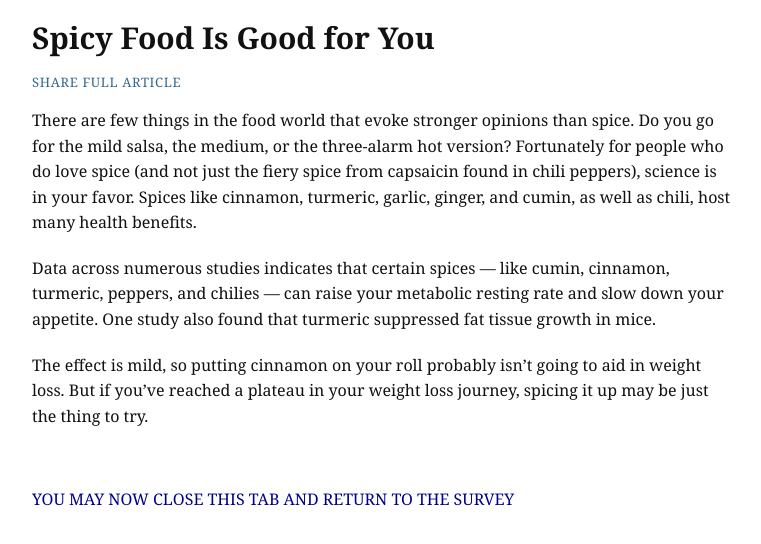
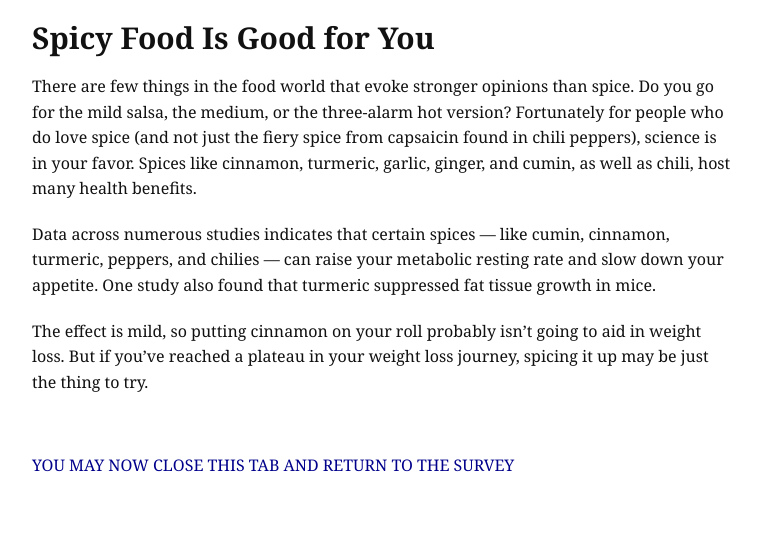
Before and after one commit to AliceMargonari/spicy_healthline, a plain HTML site: page index.html in a window 1280 px wide. Shown: the part 82-626 px from the top of the page, without its empty margins (258-1019 px from the left). Drawn offline with Linux system fonts and the light colour scheme; a web font is replaced by a local one.

Commit message:
Update index.html

```diff
--- a/index.html
+++ b/index.html
@@ -59,7 +59,6 @@
     <img src="healthline-logo.png" alt="Healthline Logo">
   </div>
   <h1>Spicy Food Is Good for You</h1>
-  <a class="share-link" href="#">Share full article</a>
 
 
   <p>There are few things in the food world that evoke stronger opinions than spice. Do you go for the mild salsa, the medium, or the three-alarm hot version? Fortunately for people who do love spice (and not just the fiery spice from capsaicin found in chili peppers), science is in your favor. Spices like cinnamon, turmeric, garlic, ginger, and cumin, as well as chili, host many health benefits.</p>
```
